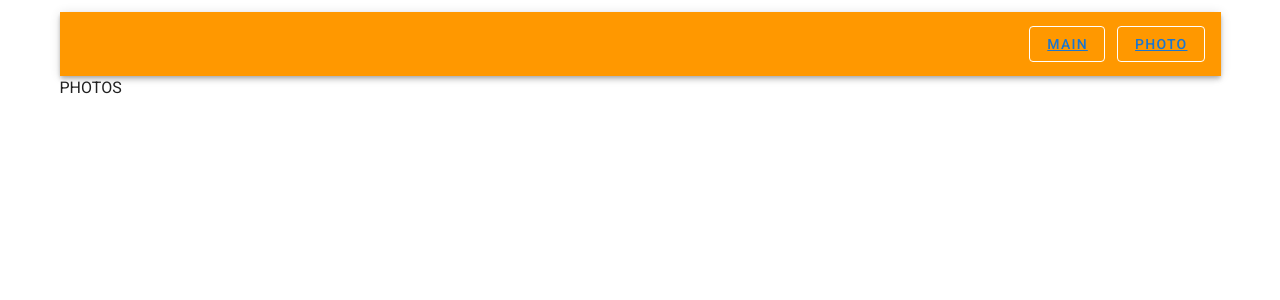
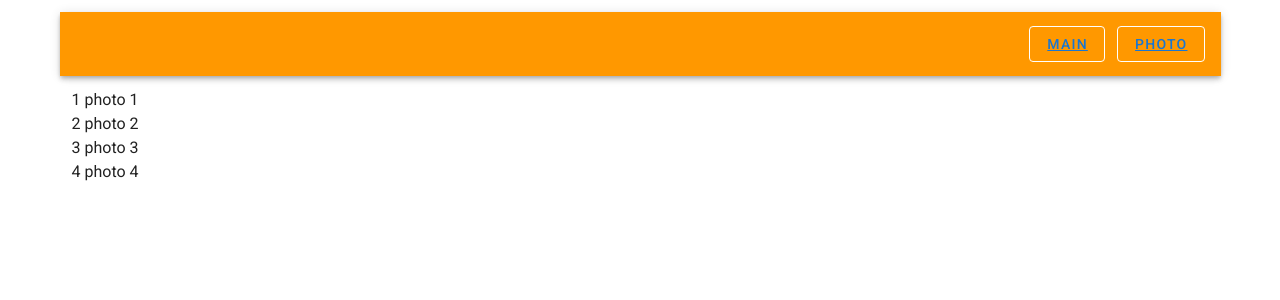
Before and after one commit to Bluesman66/vue-vuex-course, a Vue app: page /photo in a window 1280 px wide. Shown: the top 300 px of the page. Built offline with nearby package versions, Linux system fonts and the light colour scheme.

Commit message:
fake photos list

```diff
--- /dev/null
+++ b/src/components/photo/Photo.vue
@@ -0,0 +1,17 @@
+<template>
+  <div>{{ photo.id + " " + photo.title }}</div>
+</template>
+
+<script>
+export default {
+  props: {
+    photo: {
+      type: Object,
+      required: true,
+    },
+  },
+};
+</script>
+
+<style  scoped>
+</style>
--- a/src/pages/PhotosPage.vue
+++ b/src/pages/PhotosPage.vue
@@ -1,9 +1,22 @@
 <template>
-  <div>PHOTOS</div>
+  <v-container
+    ><Photo v-bind:key="photo.id" v-for="photo in photos" v-bind:photo="photo"
+  /></v-container>
 </template>
 
 <script>
-export default {};
+import Photo from "../components/photo/Photo";
+export default {
+  components: { Photo },
+  data: () => ({
+    photos: [
+      { id: 1, title: "photo 1" },
+      { id: 2, title: "photo 2" },
+      { id: 3, title: "photo 3" },
+      { id: 4, title: "photo 4" },
+    ],
+  }),
+};
 </script>
 
 <style  scoped>
```
